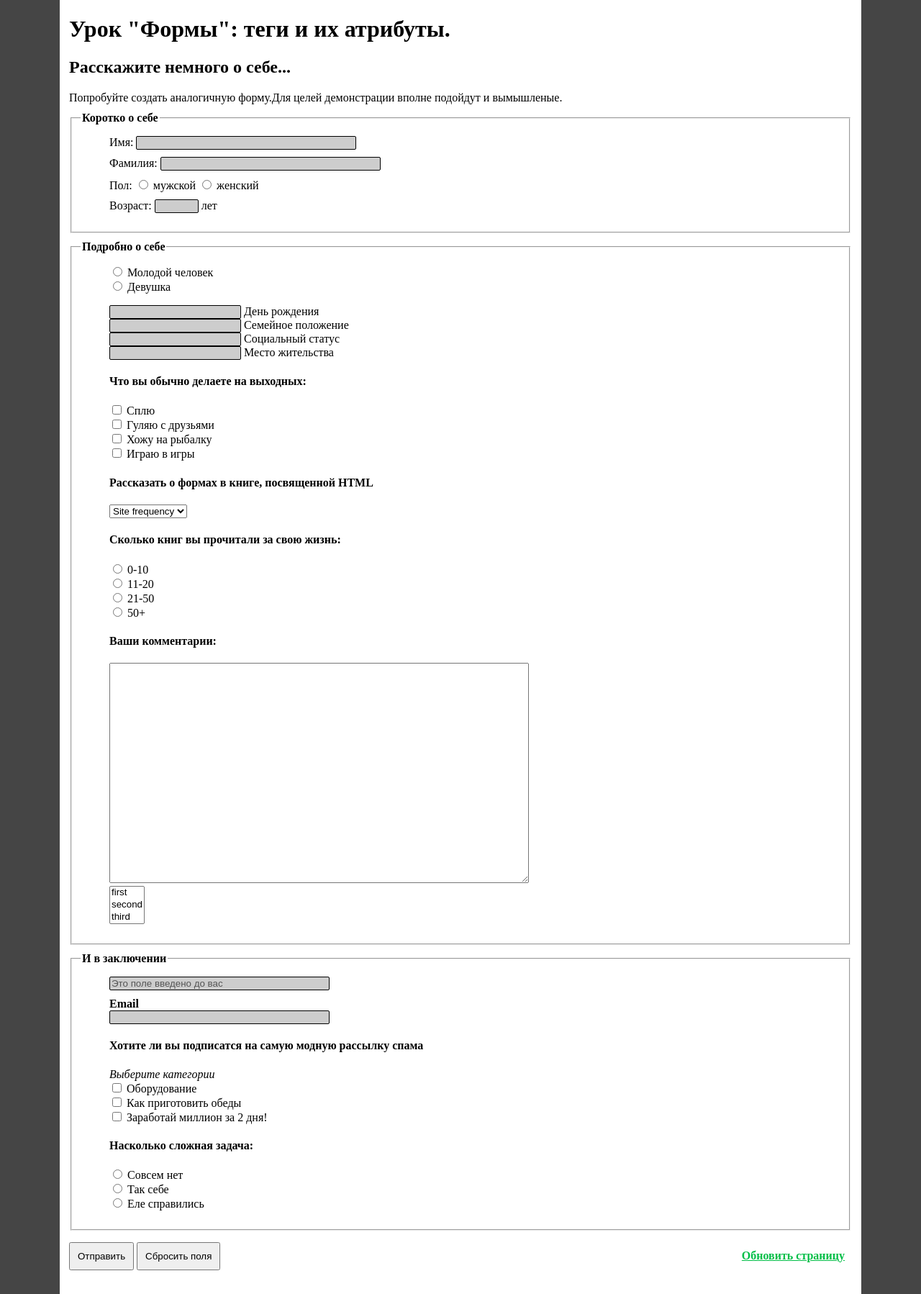
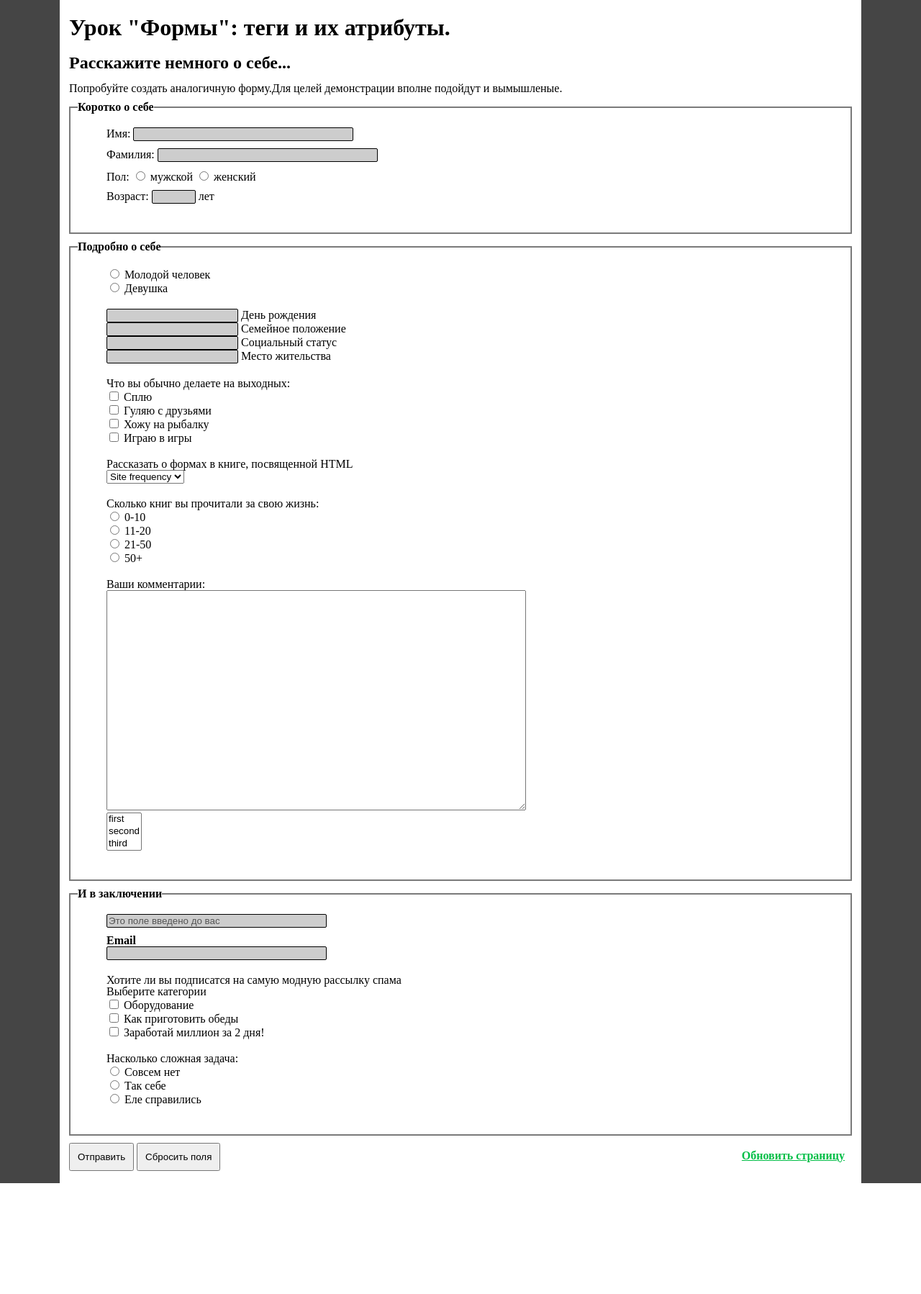
Before and after one commit to BJIAST/geekhub_frontend, a PHP site: page /lesson3/forms/index.html in a window 1280 px wide. Shown: the whole page at 72% size. After the commit the page ends 1644 px from the top, so only its background shows below. Run offline with PHP 8.4, Linux system fonts and the light colour scheme.

Commit message:
Added reset css to forms

```diff
--- a/lesson3/forms/css/style.css
+++ b/lesson3/forms/css/style.css
@@ -12,10 +12,27 @@ li{
 	background-color: #ffffff;
 	padding:0.01% 1%;
 }
+h1{
+	margin:0.67em 0;
+	font-size: 32px;
+	font-weight:bold;
+}
+h2{
+	margin: 0.67em 0;
+	font-size: 24px;
+	font-weight: bold;
+}
 fieldset{
 	margin-top: 10px;
-	padding-top: 0px;
+	padding:20px 50px;
 	margin-bottom: 10px;
+	border: 2px solid #7A7A7A;
+}
+fieldset legend{
+	margin-left: -40px;
+}
+ul{
+	margin-bottom: 20px;
 }
 .short li{
 	margin-bottom: 10px;
--- a/lesson3/forms/index.html
+++ b/lesson3/forms/index.html
@@ -2,6 +2,7 @@
 <html>
 <head>
 	<meta http-equiv="Content-Type" content="text/html; charset=utf-8">
+	<link rel="stylesheet" href="../../css/reset.css">
 	<link rel="stylesheet" href="css/style.css">
 	<title>Forms</title>
 </head>
```
